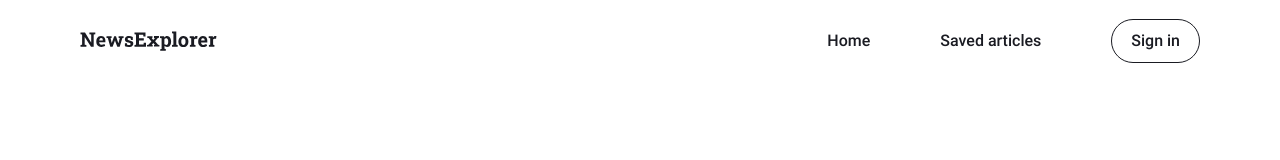
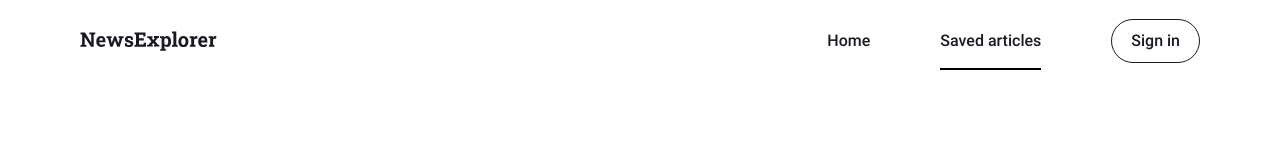
Before and after one commit to solomonbarayev/news-explorer-frontend, a React (Create React App) app: page /saved-news in a window 1280 px wide. Shown: the top 160 px of the page. Built offline with nearby package versions, Linux system fonts and the light colour scheme; the HTML template or start-up script is replaced by a standard one.

Commit message:
refactor: change Link to NavLink and add active class

```diff
--- a/src/components/App/App.js
+++ b/src/components/App/App.js
@@ -13,11 +13,11 @@ function App() {
     <div className="App">
       <Header />
       <Switch>
+        <Route path="/saved-news">
+          <SavedNews />
+        </Route>
         <Route exact path="/">
           <Main />
-        </Route>
-        <Route path="/saved-news">
-          <SavedNews />
         </Route>
       </Switch>
       <Footer />
--- a/src/components/Nav/Nav.css
+++ b/src/components/Nav/Nav.css
@@ -47,6 +47,20 @@
   text-decoration: none;
   cursor: pointer;
   color: #fff;
+  padding-bottom: 20px;
+  padding-top: 20px;
+}
+
+.nav__link_active {
+  box-shadow: 0 -2px 0 0 rgb(255, 255, 255) inset;
+  -webkit-box-shadow: 0 -2px 0 0 rgb(255, 255, 255) inset;
+  -moz-box-shadow: 0 -2px 0 0 rgb(255, 255, 255) inset;
+}
+
+.nav__link_active_bg-light {
+  box-shadow: 0 -2px 0 0 rgb(0, 0, 0) inset;
+  -webkit-box-shadow: 0 -2px 0 0 rgb(0, 0, 0) inset;
+  -moz-box-shadow: 0 -2px 0 0 rgb(0, 0, 0) inset;
 }
 
 .nav__link_bg-light {
--- a/src/components/Nav/Nav.js
+++ b/src/components/Nav/Nav.js
@@ -1,7 +1,7 @@
 import React from 'react';
 import './Nav.css';
 import logoutIcon from '../../images/logout_icon_black.svg';
-import { Link } from 'react-router-dom';
+import { NavLink } from 'react-router-dom';
 import blackLogo from '../../images/NewsExplorer_logo_black.svg';
 import whiteLogo from '../../images/NewsExplorer_logo_white.svg';
 import blackBurgerIcon from '../../images/menu_icon_black.svg';
@@ -17,24 +17,31 @@ const Nav = ({ isHome }) => {
       <div className="nav__menu">
         <ul className="nav__menu-list">
           <li className="nav__menu-item">
-            <Link
+            <NavLink
+              exact={true}
               to="/"
-              className={`${
-                isHome ? 'nav__link' : 'nav__link nav__link_bg-light'
+              className={isHome ? 'nav__link' : 'nav__link nav__link_bg-light'}
+              activeClassName={` ${
+                isHome
+                  ? 'nav__link_active'
+                  : 'nav__link_active nav__link_active_bg-light'
               }`}
             >
               Home
-            </Link>
+            </NavLink>
           </li>
           <li className="nav__menu-item">
-            <Link
+            <NavLink
               to="/saved-news"
-              className={`${
-                isHome ? 'nav__link' : 'nav__link nav__link_bg-light'
+              className={isHome ? 'nav__link' : 'nav__link nav__link_bg-light'}
+              activeClassName={` ${
+                isHome
+                  ? 'nav__link_active'
+                  : 'nav__link_active nav__link_active_bg-light'
               }`}
             >
               Saved articles
-            </Link>
+            </NavLink>
           </li>
         </ul>
         <button
```
